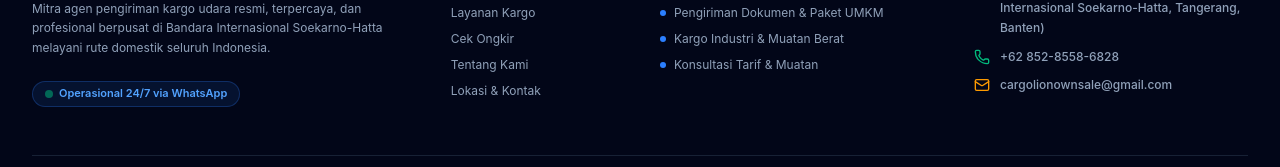
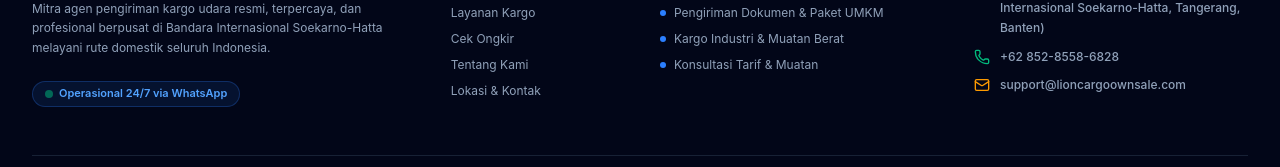
Before and after one commit to Bahrull-17/lion-cargo-ownsale, a React (Vite) app: page / in a window 1280 px wide. Shown: the part 7055-7222 px from the top of the page. Built offline with nearby package versions, Linux system fonts and the light colour scheme.

Commit message:
Update email contact to support@lioncargoownsale.com with smart desktop handler

```diff
--- a/index.html
+++ b/index.html
@@ -14,13 +14,13 @@
     <meta property="og:description" content="Layanan pengiriman paket dan cargo termurah ke seluruh wilayah Indonesia. Jaminan aman, cepat, dan bergaransi resmi." />
     <meta property="og:url" content="https://lioncargoownsale.com" />
     <meta property="og:type" content="website" />
-    <meta property="og:image" content="https://lioncargoownsale.com/logoownsale.png" />
+    <meta property="og:image" content="https://lioncargoownsale.com/Ownsalelogo.png" />
 
     <!-- Twitter Card untuk Kartu Besar -->
     <meta name="twitter:card" content="summary_large_image" />
     <meta name="twitter:title" content="Lion Cargo Ownsale - Jasa Ekspedisi & Pengiriman Barang Murah" />
     <meta name="twitter:description" content="Layanan pengiriman paket dan cargo termurah ke seluruh wilayah Indonesia. Jaminan aman, cepat, dan bergaransi resmi." />
-    <meta name="twitter:image" content="https://lioncargoownsale.com/logoownsale.png" />
+    <meta name="twitter:image" content="https://lioncargoownsale.com/Ownsalelogo.png" />
   </head>
   <body class="bg-slate-50 dark:bg-slate-950 text-slate-900 dark:text-slate-100 antialiased overflow-x-hidden">
     <div id="root"></div>
--- a/src/components/Contact.jsx
+++ b/src/components/Contact.jsx
@@ -72,12 +72,12 @@
               </div>
             </div>
 
+            {/* Email Resmi - Standar Profesional menggunakan mailto */}
             <a
-              href="https://mail.google.com/mail/?view=cm&fs=1&to=cargolionownsale@gmail.com&su=Pertanyaan%20Layanan%20Kargo%20Lion&body=Halo%20Admin%20Lion%20Cargo,%20saya%20ingin%20bertanya%20mengenai..."
-              target="_blank"
-              rel="noopener noreferrer"
-              className="group bg-slate-50/80 dark:bg-slate-800/60 p-5 rounded-2xl border border-slate-200/80 dark:border-slate-700/60 shadow-xs flex items-start gap-4 transition-all duration-300 hover:border-blue-500/40 hover:shadow-md cursor-pointer"
+              href="mailto:support@lioncargoownsale.com?subject=Pertanyaan%20Layanan%20Kargo%20Lion&body=Halo%20Admin%20Lion%20Cargo,%20saya%20ingin%20bertanya%20mengenai..."
+              className="group block bg-slate-50/80 dark:bg-slate-800/60 p-5 rounded-2xl border border-slate-200/80 dark:border-slate-700/60 shadow-xs transition-all duration-300 hover:border-blue-500/40 hover:shadow-md cursor-pointer"
             >
+              <div className="flex items-start gap-4">
                 <div className="w-10 h-10 rounded-xl bg-amber-100 dark:bg-amber-900/50 text-amber-600 dark:text-amber-400 flex items-center justify-center shrink-0 group-hover:scale-110 transition-transform">
                   <Mail className="w-5 h-5" />
                 </div>
@@ -85,6 +85,7 @@
                   <h3 className="text-xs sm:text-sm font-bold text-slate-900 dark:text-white mb-1 group-hover:text-blue-600 dark:group-hover:text-blue-400 transition-colors">Email Resmi</h3>
                   <p className="text-[11px] sm:text-xs text-slate-600 dark:text-slate-400 font-medium">support@lioncargoownsale.com</p>
                   <span className="inline-block text-[10px] text-blue-600 dark:text-blue-400 font-semibold mt-1">Kirim Email Sekarang →</span>
+                </div>
               </div>
             </a>
 
--- a/src/components/Footer.jsx
+++ b/src/components/Footer.jsx
@@ -116,7 +116,7 @@
               <li className="flex items-center gap-2.5">
                 <Mail className="w-4 h-4 text-amber-500 shrink-0" />
                 <a href="mailto:cargolionownsale@gmail.com" className="text-slate-400 hover:text-blue-400 transition-colors font-medium">
-                  cargolionownsale@gmail.com
+                  support@lioncargoownsale.com
                 </a>
               </li>
             </ul>
```
Also changed, not shown: public/Ownsalelogo.png (added), public/logoownsale.png (deleted). Lines whose indentation alone changed are shown as unchanged.
